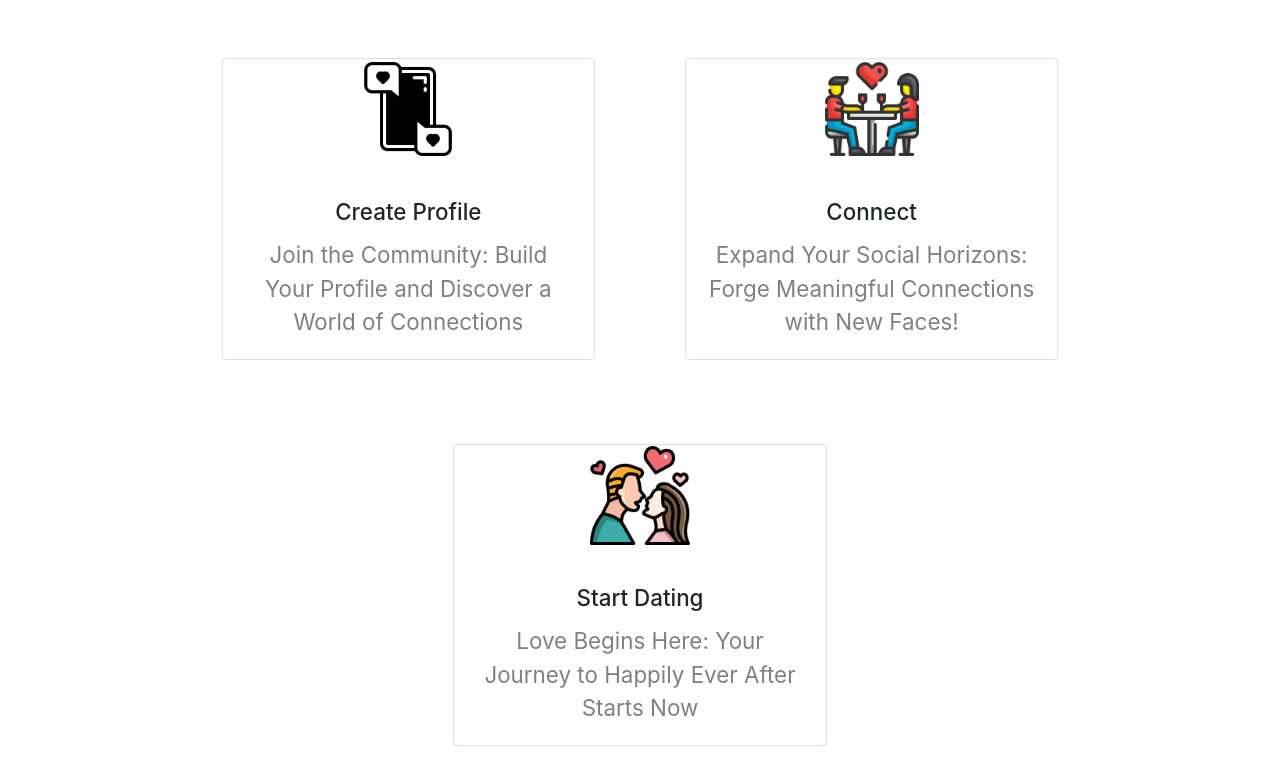
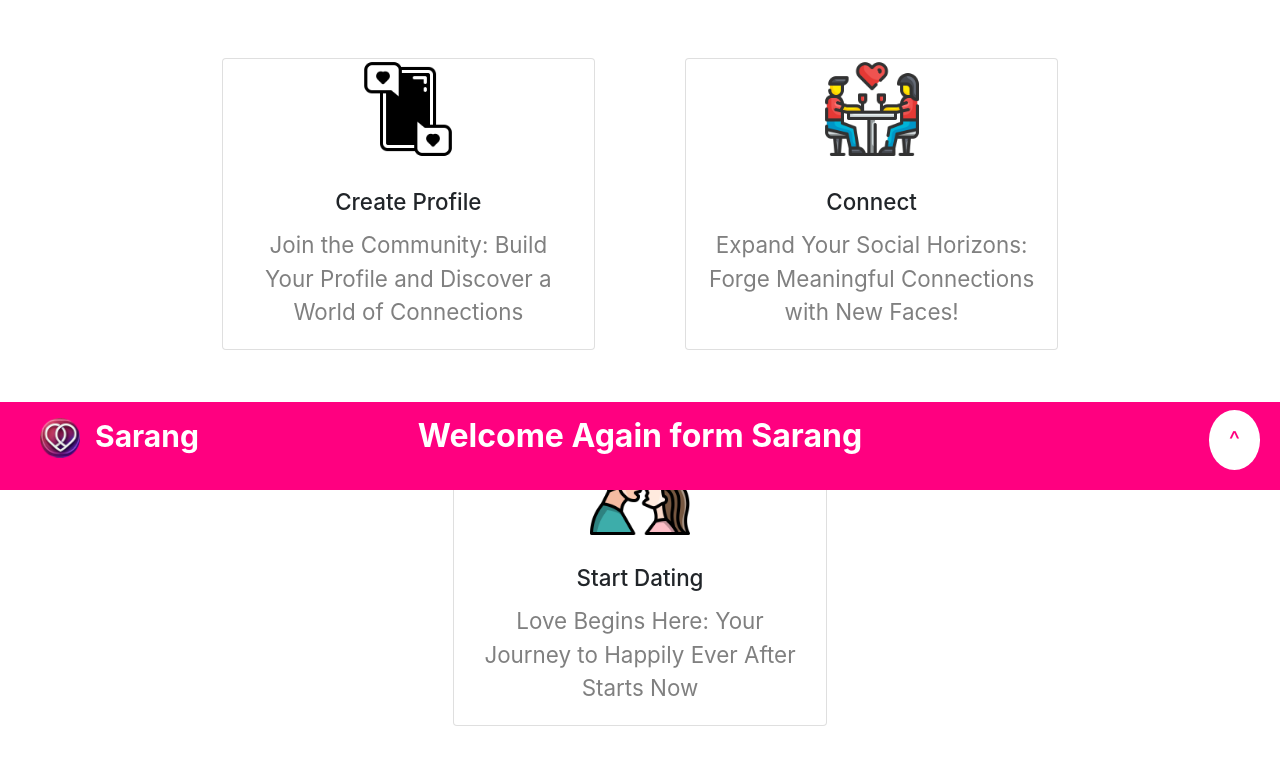
Before and after one commit to impana1999/Sarang, a React (Create React App) app: page / in a window 1280 px wide. Shown: the part 2268-3038 px from the top of the page. Built offline with nearby package versions, Linux system fonts and the light colour scheme.

Commit message:
first commit

```diff
--- a/src/components/Dashboard/dashbard.css
+++ b/src/components/Dashboard/dashbard.css
@@ -35,7 +35,7 @@
   position: absolute;
   top: 40px;
   right: 50px;
-  display: flex; /* This will place the links side by side */
+  display: flex;
   flex-direction: row;
   flex-wrap: nowrap;
 }
@@ -83,7 +83,7 @@
   font-size: 4rem;
   font-weight: bold;
   margin-bottom: 20px;
-  font-style:normal
+  font-style: normal;
 }
 
 .subtitle {
@@ -109,6 +109,7 @@
   background-color: #0056b3; /* Darker background color on hover */
   box-shadow: 0px 6px 12px rgba(0, 0, 0, 0.2); /* Increase shadow on hover */
 }
+
 /* Second Section with Left and Right Columns */
 .split-section {
   display: flex;
@@ -127,14 +128,14 @@
 
 .left-image {
   width: 60%;
-  height: 100%; /* Ensure image fills the column height */
+  height: 100%;
   object-fit: cover;
   border-radius: 8px;
 }
 
 .right-column {
   flex: 1;
-  padding: 50px; /* Adjusted to ensure equal padding */
+  padding: 50px;
 }
 
 .section-title {
@@ -147,13 +148,13 @@
 .section-text {
   font-size: 2rem;
   margin-bottom: 20px;
-  color:#808080
+  color: #808080;
 }
 
 /* Third Section: Start Your Journey */
 .start-your-journey {
   background-color: #ff0080;
-  padding: 50px; /* Unified padding for consistency */
+  padding: 50px;
   text-align: center;
   color: white;
 }
@@ -162,7 +163,6 @@
   font-size: 5rem;
   font-weight: bold;
   margin-bottom: 20px;
-  font-style: normal;
 }
 
 .journey-content {
@@ -192,7 +192,7 @@
 
 /* How it Works Section */
 .how-it-works {
-  padding: 50px; /* Unified padding for consistency */
+  padding: 50px;
   text-align: center;
   background-color: #fff;
   height: 90vh;
@@ -207,7 +207,6 @@
   font-size: 5rem;
   margin-bottom: 30px;
   font-weight: bold;
-  font-style: normal;
 }
 
 .steps-container {
@@ -220,32 +219,98 @@
 
 .step-card {
   position: relative;
-  width: 100%;  /* Allow card to take full width */
+  width: 100%;
 }
 
 .step-image {
-  display: block;  /* Make the image block-level for centering */
+  display: block;
   margin-left: auto;
-  margin-right: auto;  /* This centers the image inside the card */
-  width: 100px;  /* Set a fixed width */
-  height: 100px;  /* Set a fixed height */
-  object-fit: cover;  /* Maintain the aspect ratio */
+  margin-right: auto;
+  width: 100px;
+  height: 100px;
+  object-fit: cover;
 }
 
 .card-body {
-  padding-top: 40px;
-  text-align: center;  /* Center the text inside the card */
+  padding-top: 30px;
+  text-align: center;
 }
 
 .card-title {
   font-size: 1.4rem;
-  font-style: normal;
 }
+
 .card-text {
   font-size: 1.4rem;
-  font-style: normal;
-  color:#808080
+  color: #808080;
 }
+
+/* Footer Section: Start Your Journey with Us */
+.footer-header {
+  background-color: #ff0080;
+  padding: 10px 20px;
+  position: relative;
+  text-align: center;
+  color: white;
+}
+
+.footer-title {
+  font-size: 2rem;
+  font-weight: bold;
+  margin-bottom: 20px;
+}
+
+.journey-content {
+  display: flex;
+  justify-content: center;
+  align-items: center;
+  flex-direction: column;
+  position: relative;
+}
+
+.logo-container-bottom {
+  position: absolute;
+  bottom: 20px;
+  left: 20px;
+}
+
+.logo-bottom {
+  width: 40px;
+  height: auto;
+}
+
+.logo-text-bottom {
+  font-size: 30px;
+  font-weight: bold;
+  color: white;
+  margin-left: 15px;
+}
+
+/* Scroll to Top Button */
+.scroll-to-top {
+  position: absolute;
+  bottom: 20px;
+  right: 20px;
+  font-size: 1.5rem;
+  background-color: white;
+  color: #ff0080;
+  border: none;
+  padding: 12px 20px;
+  border-radius: 50%;
+  cursor: pointer;
+  display: flex;
+  align-items: center;
+  justify-content: center;
+}
+
+.scroll-to-top:hover {
+  background-color: #ff80b3;
+}
+
+.scroll-to-top:focus {
+  outline: none;
+}
+
 /* Responsive Design for Mobile */
 @media (max-width: 768px) {
   /* Header adjustments */
@@ -268,7 +333,6 @@
   .journey-content {
     flex-direction: column;
     text-align: center;
-    position: relative;
   }
 
   .journey-image {
@@ -291,7 +355,6 @@
   .step {
     flex-direction: column;
     align-items: center;
-    text-align: center;
   }
 
   .step-image {
@@ -306,15 +369,4 @@
   .step-text p {
     font-size: 1rem;
   }
-
-  /* Fourth Section: Responsive layout */
-  .fourth-content {
-    flex-direction: column;
-    align-items: center;
-  }
-
-  .fourth-content .item {
-    max-width: 100%;
-  }
-
 }
--- a/src/components/Dashboard/dashboard.jsx
+++ b/src/components/Dashboard/dashboard.jsx
@@ -39,7 +39,9 @@ const Dashboard = () => {
     visible: { opacity: 1, y: 0, transition: { duration: 1, ease: 'easeOut' } },
   };
 
-
+  const scrollToTop = () => {
+    window.scrollTo({ top: 0, behavior: 'smooth' });
+  };
   return (
     <div className="dashboard">
       {/* Header Section */}
@@ -214,6 +216,24 @@ const Dashboard = () => {
     ))}
   </div>
 </section>
+
+<section className="footer-header">
+        <div className="footer-title">
+          Welcome Again form Sarang
+        </div>
+
+        <div className="journey-content">
+          <div className="logo-container-bottom">
+            <img src={logoImage} alt="Logo" className="logo-bottom" />
+            <span className="logo-text-bottom">Sarang</span>
+          </div>
+        </div>
+
+        {/* Scroll to Top Button */}
+        <button className="scroll-to-top" onClick={scrollToTop}>
+          ^
+        </button>
+      </section>
     </div>
   );
 };
```
